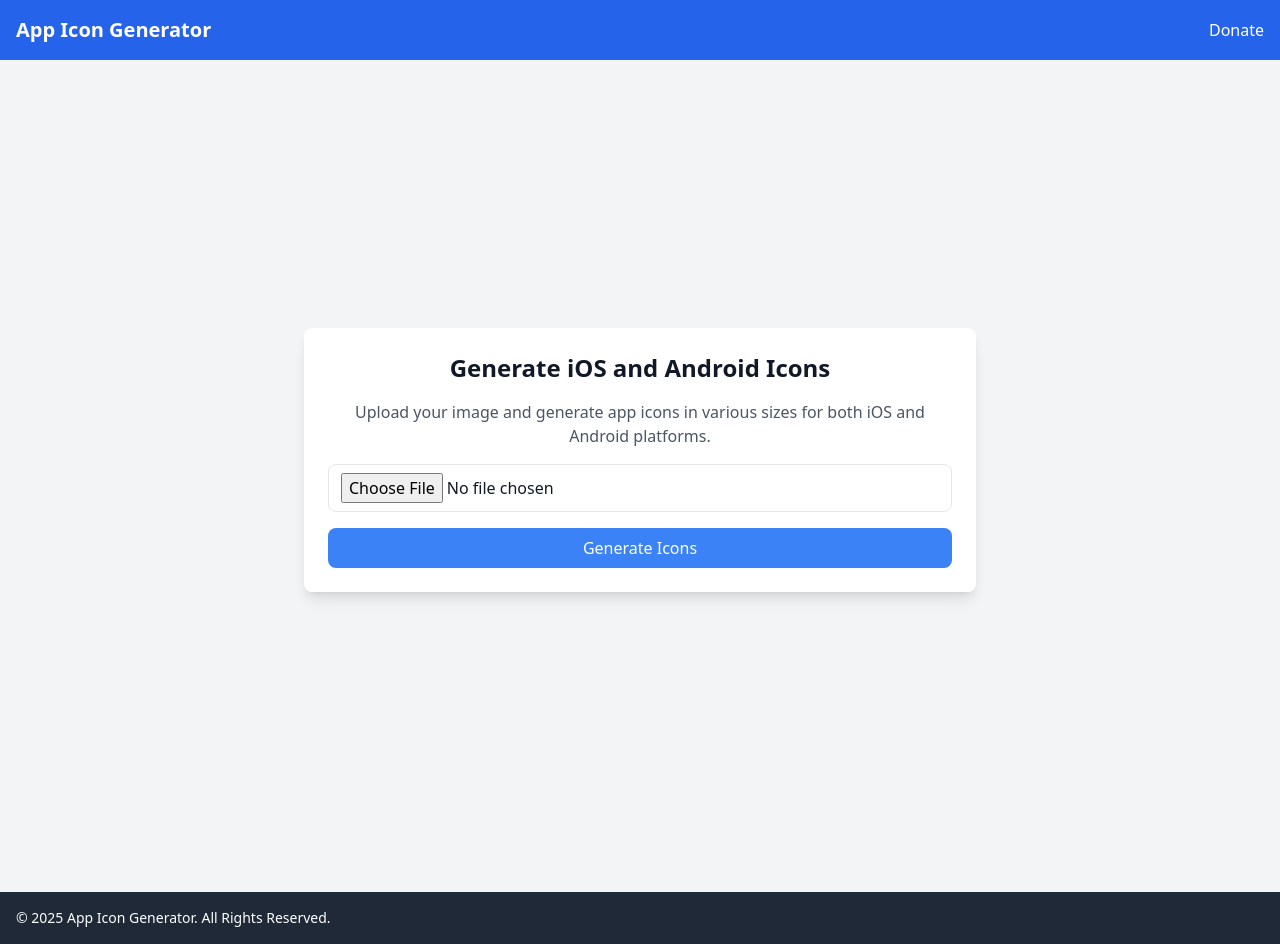
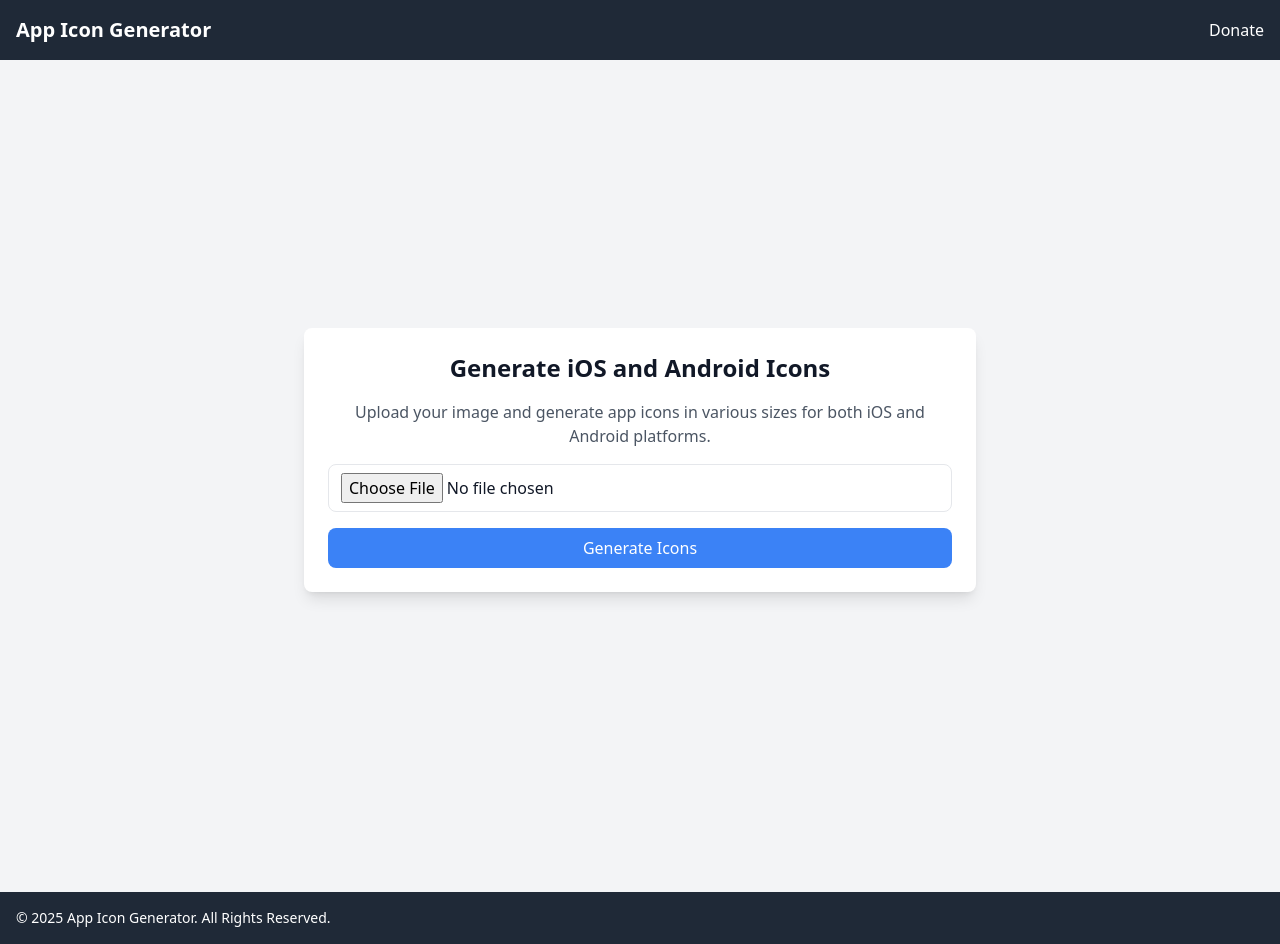
Before and after one commit to aidevtools/app-icon-generator, a plain HTML site: page index.html in a window 1280 px wide. Drawn offline with nearby package versions, Linux system fonts and the light colour scheme.

Commit message:
Update index.html

```diff
--- a/index.html
+++ b/index.html
@@ -5,7 +5,7 @@
   <meta name="viewport" content="width=device-width, initial-scale=1.0">
   <meta name="description" content="App Icon Generator - Easily create iOS and Android app icons from a single image. Generate icons of multiple sizes with previews and downloads.">
   <meta name="keywords" content="App Icon Generator, iOS icons, Android icons, Image to icons, Resize icons, Generate app icons">
-  <meta name="author" content="Your Name">
+  <meta name="author" content="Animesh Manna">
   <title>App Icon Generator - Create iOS and Android Icons</title>
   <script src="https://cdn.tailwindcss.com"></script>
   <script src="https://cdnjs.cloudflare.com/ajax/libs/jszip/3.10.1/jszip.min.js"></script>
@@ -13,7 +13,7 @@
 <body class="bg-gray-100 text-gray-900">
 
   <!-- Header -->
-  <header class="bg-blue-600 text-white py-4">
+  <header class="bg-gray-800 text-white py-4">
     <div class="container mx-auto flex justify-between items-center px-4">
       <h1 class="text-xl font-bold">App Icon Generator</h1>
       <nav>
```
